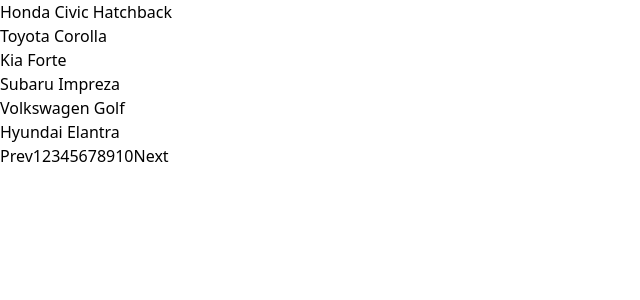
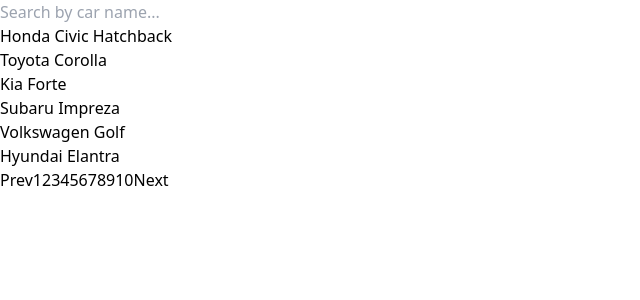
Before and after one commit to MarzukaaZaki/car-sell-react-redux, a React (Vite) app: page /page/0 in a window 1280 px wide. Shown: the top 300 px of the page, without its empty margins (0-640 px from the left). Built offline with nearby package versions, Linux system fonts and the light colour scheme.

Commit message:
Implemented the search functionality

```diff
--- a/src/components/SearchBar/SearchBar.jsx
+++ b/src/components/SearchBar/SearchBar.jsx
@@ -1,9 +1,38 @@
-import React from 'react';
+import React, { useEffect, useState } from 'react';
 
-const SearchBar = () => {
+const SearchBar = ({carData}) => {
+
+    const [searchTerm, setSearchTerm] = useState('');
+    const [searchResults, setSearchResults] = useState([]);
+
+    useEffect(() => {
+        if (searchTerm.trim() === '') {
+          setSearchResults([]);
+          return;
+        }
+
+        const filteredCars = carData.filter((car) =>
+          car.car_name.toLowerCase().includes(searchTerm.toLowerCase())
+        );
+        setSearchResults(filteredCars);
+      }, [searchTerm, carData]);
+
+      const handleSearchInputChange = (event) => {
+        setSearchTerm(event.target.value);
+      };
+
     return (
-        <div>
-            Search
+        <div className='mb-10'>
+            <input
+            type='text'
+            placeholder='Search by car name...'
+            value={searchTerm}
+            onChange={handleSearchInputChange}/>
+            <ul>
+        {searchResults.map((car) => (
+          <li key={car.id}>{car.car_name}</li>
+        ))}
+      </ul>
         </div>
     );
 };
--- a/src/pages/Cars/Cars.jsx
+++ b/src/pages/Cars/Cars.jsx
@@ -2,6 +2,7 @@
 import CarInfo from '../../components/CarInfo/CarInfo';
 import Pagination from '../../components/Pagination/Pagination';
 import { useParams } from 'react-router-dom';
+import SearchBar from '../../components/SearchBar/SearchBar';
 
 const Cars = () => {
     const [carData, setCarData] = useState([]);
@@ -32,6 +33,7 @@
     const noOfPages = 10;
     return (
         <div>
+            <SearchBar carData={carData}/>
             <CarInfo carData={currentRecords} />
             <Pagination noOfPages={noOfPages} currentPage={currentPage} setCurrentPage={setCurrentPage}></Pagination>
         </div>
```
